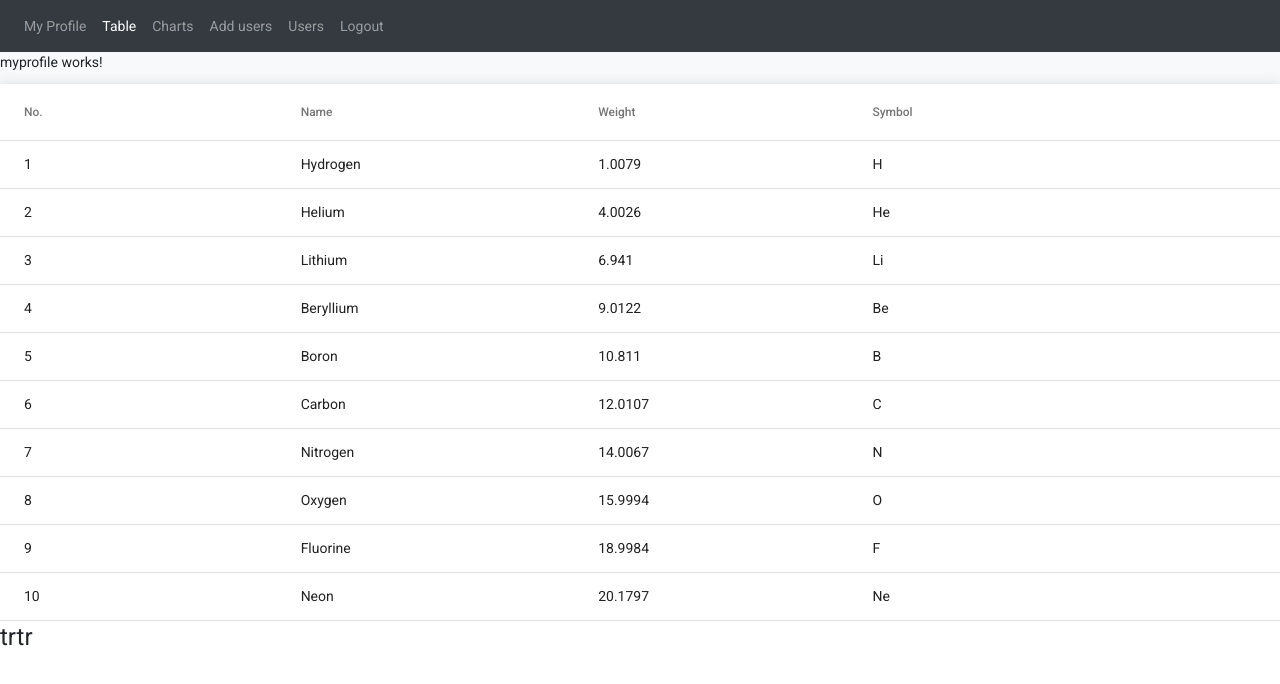
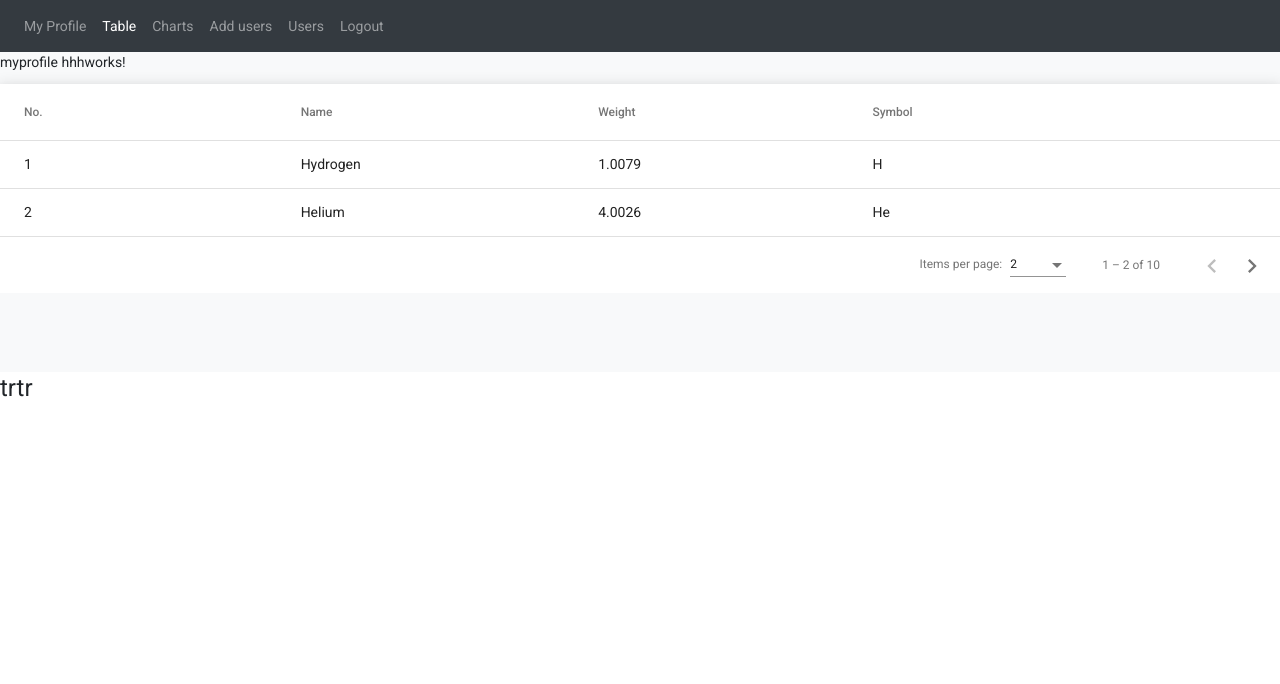
Before and after one commit to theyrj/login-share, an Angular app: page /myprofile in a window 1280 px wide. Shown: the top 684 px of the page. Built offline with nearby package versions, Linux system fonts and the light colour scheme; sample sign-in values are in the browser's storage.

Commit message:
table updated

```diff
--- a/src/app/myprofile/myprofile.component.html
+++ b/src/app/myprofile/myprofile.component.html
@@ -1,4 +1,4 @@
-<p>myprofile works!</p>
+<p>myprofile hhhworks!</p>
 <!-- <div class="p-4">
     <div class="container">
         <h1>Hi {{user.firstName}}!</h1>
@@ -6,9 +6,6 @@
         <p><a routerLink="/users">Manage Users</a></p>
     </div>
 </div> -->
-
-
-
 
 
 
@@ -40,4 +37,10 @@
 
       <tr mat-header-row *matHeaderRowDef="displayedColumns"></tr>
       <tr mat-row *matRowDef="let row; columns: displayedColumns;"></tr>
+
+
+
     </table>
+
+    <mat-paginator [pageSize]="2" [pageSizeOptions]="[2, 4, 6, 10]">
+    </mat-paginator>
--- a/src/app/myprofile/myprofile.component.ts
+++ b/src/app/myprofile/myprofile.component.ts
@@ -1,10 +1,11 @@
+import { MatPaginatorModule } from '@angular/material/paginator';
 import { AfterViewInit, Component, OnInit, ViewChild } from '@angular/core';
 import { MaterialModule} from '@app/material.module';
 import { User } from '@app/_models';
 import { AccountService } from '@app/_services';
 import {MatSort} from '@angular/material/sort';
 import {MatTableDataSource} from '@angular/material/table';
-
+import { MatPaginator } from '@angular/material/paginator';
 
 
 export interface PeriodicElement {
@@ -39,10 +40,14 @@ export class MyprofileComponent implements AfterViewInit {
   displayedColumns: string[] = ['position', 'name', 'weight', 'symbol'];
   dataSource = new MatTableDataSource(ELEMENT_DATA);
   @ViewChild(MatSort) sort: MatSort;
+  @ViewChild(MatPaginator) paginator!: MatPaginator;
 
    ngAfterViewInit() {
     this.dataSource.sort = this.sort;
 
+    this.dataSource.paginator = this.paginator;
+
+
 }
 
 }
```
Also changed, not shown: package.json (+18 -18 lines), 1 other file (tests, documents, lock files or other folders).
